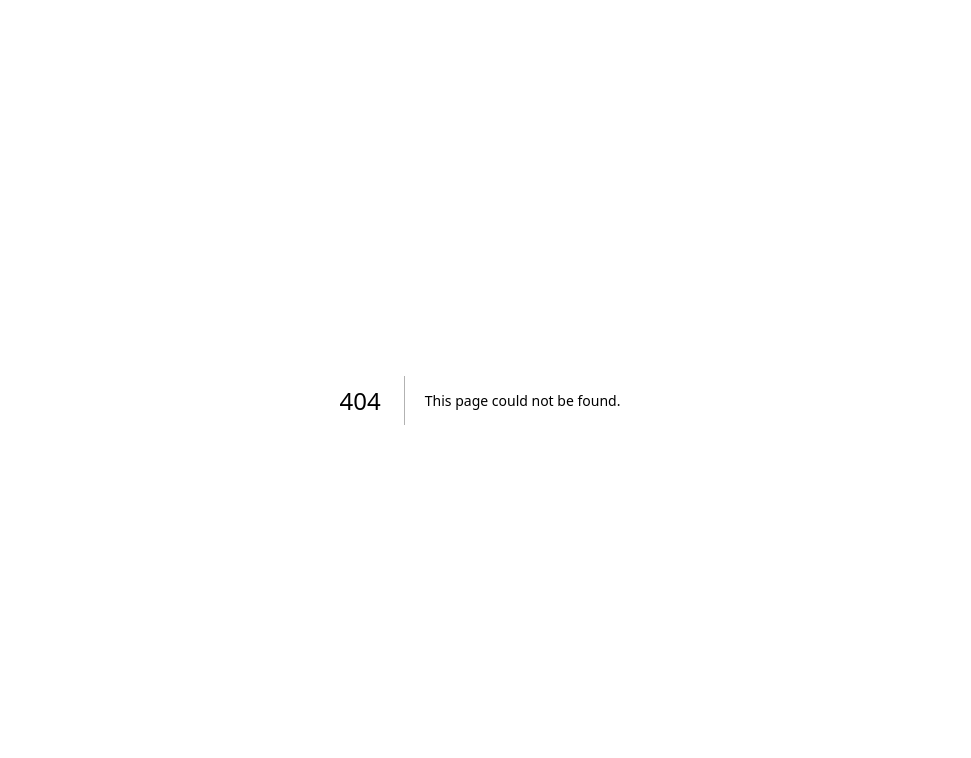
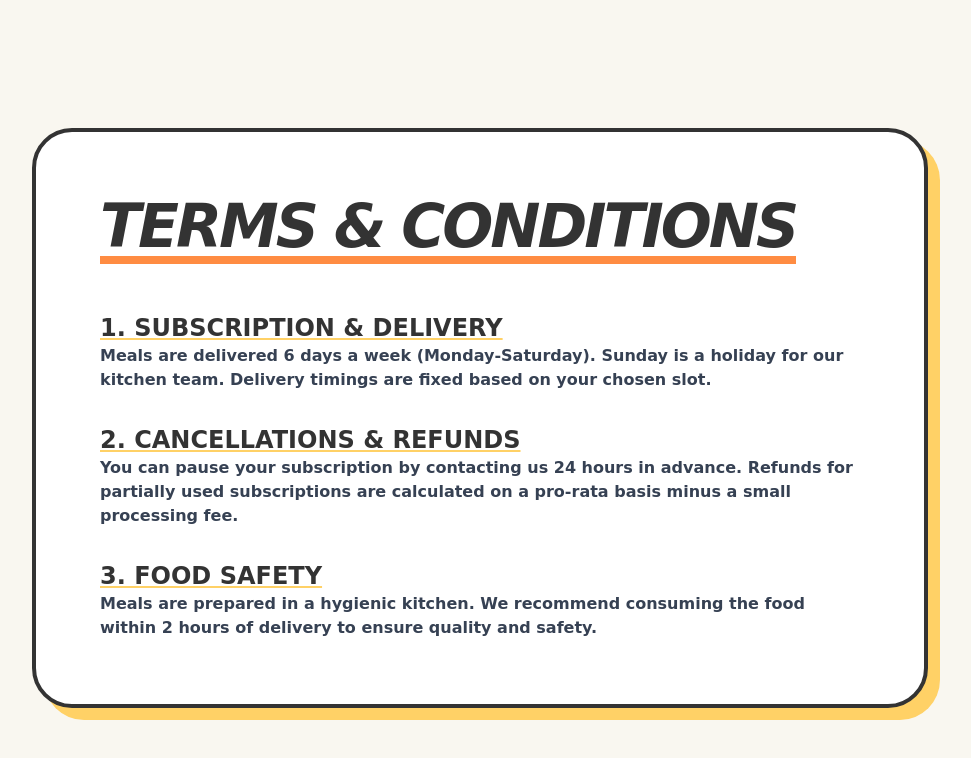
Before and after one commit to Vishalnerd/dabba-nation, a Next.js app: page /components/terms in a window 1280 px wide. Before the commit this address had no page. Shown: the top 758 px of the page, without its empty margins (160-1131 px from the left). Built offline with nearby package versions, Linux system fonts and the light colour scheme.

Commit message:
feat: add Privacy and Terms pages with LegalLayout component

```diff
--- a/src/app/components/layout/Footer.tsx
+++ b/src/app/components/layout/Footer.tsx
@@ -1,6 +1,7 @@
 "use client";
 
 import { Heart, Instagram, Twitter, Phone, Mail, MapPin } from "lucide-react";
+import Link from "next/link";
 
 export default function Footer() {
   return (
@@ -102,18 +103,18 @@ export default function Footer() {
             in Delhi
           </p>
           <div className="flex gap-6 sm:gap-8">
-            <a
-              href="#"
+            <Link
+              href="/components/privacy"
               className="text-gray-400 text-[10px] sm:text-xs font-bold hover:text-white uppercase tracking-tighter transition-colors"
             >
               Privacy
-            </a>
-            <a
-              href="#"
+            </Link>
+            <Link
+              href="/components/terms"
               className="text-gray-400 text-[10px] sm:text-xs font-bold hover:text-white uppercase tracking-tighter transition-colors"
             >
               Terms
-            </a>
+            </Link>
           </div>
         </div>
       </div>
--- /dev/null
+++ b/src/app/components/privacy/page.tsx
@@ -0,0 +1,38 @@
+import LegalLayout from "../ui/LegalLayout";
+
+export default function PrivacyPage() {
+  return (
+    <LegalLayout title="Privacy Policy">
+      <section>
+        <h2 className="text-2xl font-black text-[#333333] uppercase underline decoration-[#FF8C42]">
+          1. Data We Collect
+        </h2>
+        <p>
+          We collect your name, phone number, and delivery address to ensure
+          your Dabba reaches you hot and fresh. We do not sell your data to any
+          third parties.
+        </p>
+      </section>
+
+      <section>
+        <h2 className="text-2xl font-black text-[#333333] uppercase underline decoration-[#FF8C42]">
+          2. Payment Security
+        </h2>
+        <p>
+          All payments are processed through Razorpay. DabbaNation does not
+          store your credit card or UPI details on our servers.
+        </p>
+      </section>
+
+      <section>
+        <h2 className="text-2xl font-black text-[#333333] uppercase underline decoration-[#FF8C42]">
+          3. Communication
+        </h2>
+        <p>
+          By signing up, you agree to receive WhatsApp/SMS updates regarding
+          your meal delivery and subscription status.
+        </p>
+      </section>
+    </LegalLayout>
+  );
+}
--- /dev/null
+++ b/src/app/components/terms/page.tsx
@@ -0,0 +1,39 @@
+import LegalLayout from "../ui/LegalLayout";
+
+export default function TermsPage() {
+  return (
+    <LegalLayout title="Terms & Conditions">
+      <section>
+        <h2 className="text-2xl font-black text-[#333333] uppercase underline decoration-[#FFD166]">
+          1. Subscription & Delivery
+        </h2>
+        <p>
+          Meals are delivered 6 days a week (Monday-Saturday). Sunday is a
+          holiday for our kitchen team. Delivery timings are fixed based on your
+          chosen slot.
+        </p>
+      </section>
+
+      <section>
+        <h2 className="text-2xl font-black text-[#333333] uppercase underline decoration-[#FFD166]">
+          2. Cancellations & Refunds
+        </h2>
+        <p>
+          You can pause your subscription by contacting us 24 hours in advance.
+          Refunds for partially used subscriptions are calculated on a pro-rata
+          basis minus a small processing fee.
+        </p>
+      </section>
+
+      <section>
+        <h2 className="text-2xl font-black text-[#333333] uppercase underline decoration-[#FFD166]">
+          3. Food Safety
+        </h2>
+        <p>
+          Meals are prepared in a hygienic kitchen. We recommend consuming the
+          food within 2 hours of delivery to ensure quality and safety.
+        </p>
+      </section>
+    </LegalLayout>
+  );
+}
--- /dev/null
+++ b/src/app/components/ui/LegalLayout.tsx
@@ -0,0 +1,21 @@
+// components/LegalLayout.tsx
+export default function LegalLayout({
+  title,
+  children,
+}: {
+  title: string;
+  children: React.ReactNode;
+}) {
+  return (
+    <div className="min-h-screen bg-[#F9F7F0] pt-32 pb-20 px-4 md:px-6">
+      <div className="max-w-4xl mx-auto bg-white border-4 border-[#333333] rounded-[2.5rem] p-8 md:p-16 shadow-[12px_12px_0px_#FFD166]">
+        <h1 className="text-4xl md:text-6xl font-black text-[#333333] uppercase italic tracking-tighter mb-12 border-b-8 border-[#FF8C42] inline-block">
+          {title}
+        </h1>
+        <div className="prose prose-lg max-w-none font-bold text-gray-700 space-y-8">
+          {children}
+        </div>
+      </div>
+    </div>
+  );
+}
--- a/src/app/page.tsx
+++ b/src/app/page.tsx
@@ -3,7 +3,12 @@ import Footer from "./components/layout/Footer";
 import HeroSection from "./components/home/HeroSection";
 import PlansSection from "./components/home/PlansSection";
 import HowItWorks from "./components/home/HowItWorks";
-
+import { Metadata } from "next";
+export const metadata: Metadata = {
+  title: "Dabba Nation - Home",
+  description:
+    "Welcome to Dabba Nation, your go-to destination for delicious and affordable meal boxes.",
+};
 export default function Home() {
   return (
     <div className="w-full overflow-x-hidden">
```
